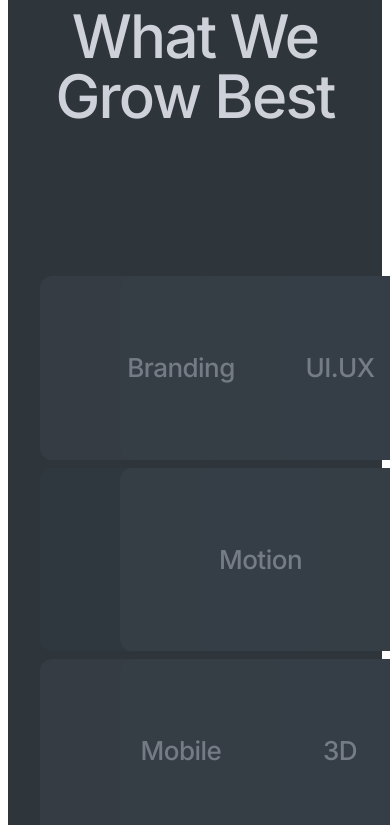
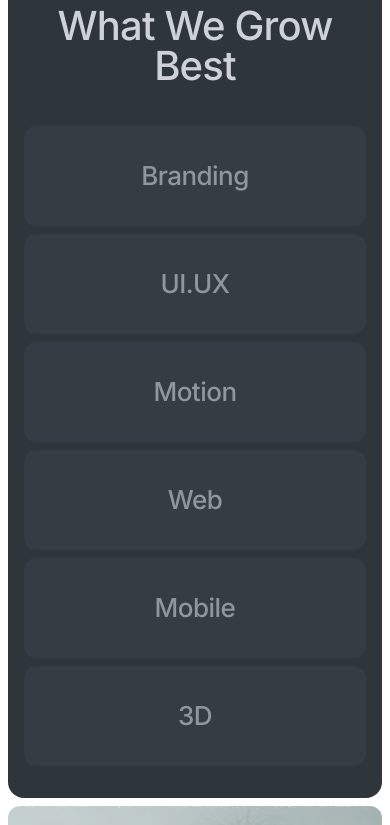
Before and after one commit to Sohan1928/bloom, a React (Vite) app: page / in a window 390 px wide. Shown: the part 3562-4387 px from the top of the page. Built offline with nearby package versions, Linux system fonts and the light colour scheme.

Commit message:
services section responsive complete

```diff
--- a/src/components/home/services/Services.tsx
+++ b/src/components/home/services/Services.tsx
@@ -6,27 +6,27 @@ const Services = () => {
         <h2 className="title">What We Grow Best</h2>
       </div>
       {/* branding content */}
-      <div className="min-h-screen flex items-center justify-center">
-        <div className="branding-content grid grid-cols-4 gap-2 items-center justify-center text-center mx-auto">
+      <div className="lg:min-h-screen flex items-center justify-center">
+        <div className="branding-content grid lg:grid-cols-4 gap-2 items-center justify-center text-center mx-auto">
           <div className="branding-box">
             <h4>Branding</h4>
           </div>
-          <div className="branding-box available-box hidden lg:block">
+          <div className="branding-box available-box">
             <h4></h4>
           </div>
           <div className="branding-box">
             <h4>UI.UX</h4>
           </div>
-          <div className="branding-box available-box hidden lg:block">
+          <div className="branding-box available-box">
             <h4></h4>
           </div>
-          <div className="branding-box available-box hidden lg:block">
+          <div className="branding-box available-box">
             <h4></h4>
           </div>
           <div className="branding-box">
             <h4>Motion</h4>
           </div>
-          <div className="branding-box available-box hidden lg:block">
+          <div className="branding-box available-box">
             <h4></h4>
           </div>
           <div className="branding-box">
@@ -35,13 +35,13 @@ const Services = () => {
           <div className="branding-box">
             <h4>Mobile</h4>
           </div>
-          <div className="branding-box available-box hidden lg:block">
+          <div className="branding-box available-box">
             <h4></h4>
           </div>
           <div className="branding-box">
             <h4>3D</h4>
           </div>
-          <div className="branding-box available-box hidden lg:block">
+          <div className="branding-box available-box">
             <h4></h4>
           </div>
         </div>
--- a/src/index.css
+++ b/src/index.css
@@ -637,6 +637,78 @@
   opacity: 0.3;
   background: #37414a;
 }
+
+/* service section @media query */
+@media (min-width: 320px) {
+  .services-container .title-content .title {
+    max-width: 350px;
+    color: #cfd1da;
+    text-align: center;
+    font-size: 40px;
+    font-weight: 500;
+    line-height: 40px;
+    letter-spacing: -0.8px;
+    margin-top: 8px;
+  }
+  .services-container .branding-content .branding-box {
+    display: flex;
+    height: 100px;
+    width: 100%;
+    width: 342px;
+    padding: 16px;
+    justify-content: center;
+    align-items: center;
+    gap: 8px;
+    flex: 1 0 0;
+    aspect-ratio: 169/110;
+    border-radius: 12px;
+    background: #353c43;
+  }
+  .services-container .branding-content .available-box {
+    height: 183.55px;
+    flex: 1 0 0;
+    aspect-ratio: 169/110;
+    border-radius: 12px;
+    opacity: 0.3;
+    background: #37414a;
+    display: none;
+  }
+}
+@media (min-width: 1280px) {
+  .services-container .title-content .title {
+    max-width: 350px;
+    color: #cfd1da;
+    text-align: center;
+    font-size: 60px;
+    font-weight: 500;
+    line-height: 60px;
+    letter-spacing: -1.8px;
+    margin-top: 8px;
+  }
+  .services-container .branding-content .branding-box {
+    display: flex;
+    height: 183.55px;
+    width: 282px;
+    padding: 16px;
+    justify-content: center;
+    align-items: center;
+    gap: 8px;
+    flex: 1 0 0;
+    aspect-ratio: 169/110;
+    border-radius: 12px;
+    background: #353c43;
+  }
+  .services-container .branding-content .available-box {
+    height: 183.55px;
+    flex: 1 0 0;
+    aspect-ratio: 169/110;
+    border-radius: 12px;
+    opacity: 0.3;
+    background: #37414a;
+    display: block;
+  }
+}
+
 /* video section css start */
 .video-container {
   margin-top: 8px;
```
